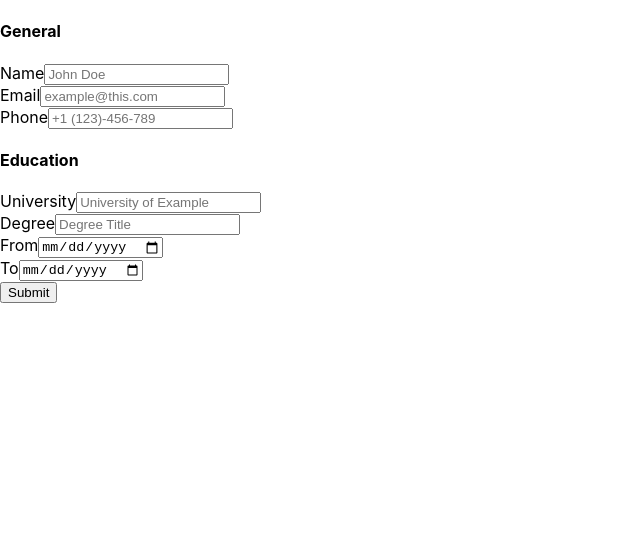
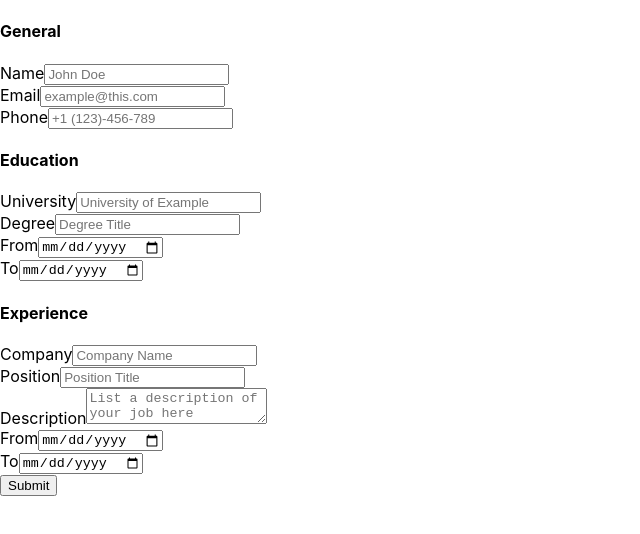
Before and after one commit to supersakana/cv_builder, a React (Create React App) app: page / in a window 1280 px wide. Shown: the top 534 px of the page, without its empty margins (0-640 px from the left). Built offline with nearby package versions, Linux system fonts and the light colour scheme.

Commit message:
added experience section (company, position, description, start, end)

```diff
--- a/src/components/Form.js
+++ b/src/components/Form.js
@@ -31,12 +31,39 @@ const Form = () => {
       </div>
 
       <div>
-        <label for='from'>From</label>
+        <label for='from-uni'>From</label>
         <input type='date' />
       </div>
 
       <div>
-        <label for='to'>To</label>
+        <label for='to-uni'>To</label>
+        <input type='date' />
+      </div>
+
+      <h4>Experience</h4>
+
+      <div>
+        <label for='company'>Company</label>
+        <input type='text' placeholder='Company Name' />
+      </div>
+
+       <div>
+        <label for='position'>Position</label>
+        <input type='text' placeholder='Position Title' />
+      </div>
+
+      <div>
+        <label for='company'>Description</label>
+        <textarea placeholder='List a description of your job here' />
+      </div>
+
+      <div>
+        <label for='from-job-1'>From</label>
+        <input type='date' />
+      </div>
+
+      <div>
+        <label for='to-job-1'>To</label>
         <input type='date' />
       </div>
 
```
